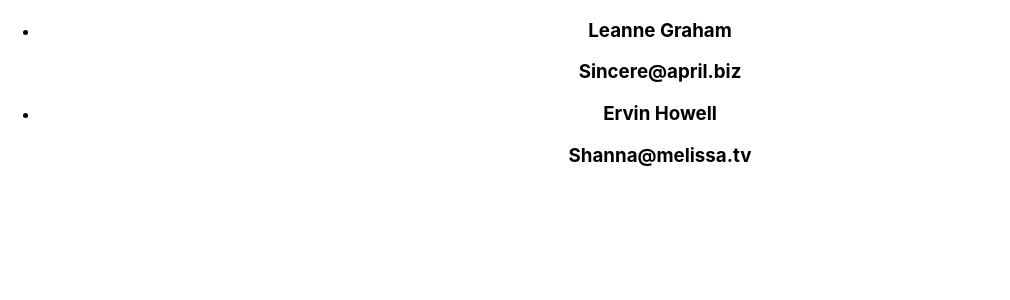
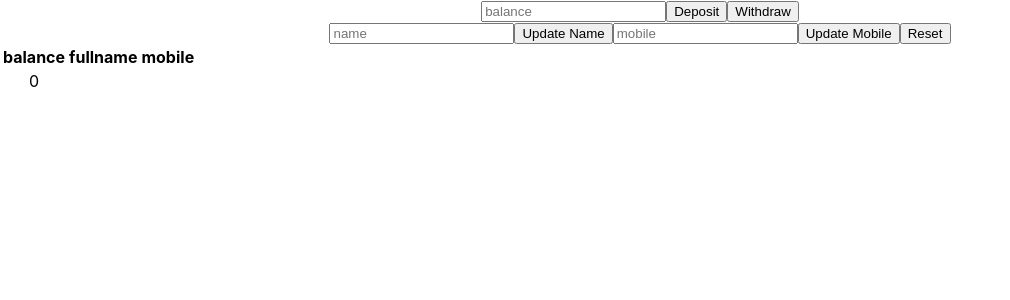
Before and after one commit to sriram41/new-react-practice, a React (Create React App) app: page / in a window 1280 px wide. Shown: the top 300 px of the page, without its empty margins (0-1010 px from the left). Built offline with nearby package versions, Linux system fonts and the light colour scheme.

Commit message:
updated redux

```diff
--- a/package.json
+++ b/package.json
@@ -6,7 +6,9 @@
     "cra-template": "1.2.0",
     "react": "^19.0.0",
     "react-dom": "^19.0.0",
+    "react-redux": "^9.2.0",
     "react-scripts": "5.0.1",
+    "redux": "^5.0.1",
     "web-vitals": "^4.2.4"
   },
   "scripts": {
--- a/src/App.js
+++ b/src/App.js
@@ -8,11 +8,15 @@ import Index2 from './components/index2';
 import Index3 from './components/index3';
 import Index4 from './components/index4';
 import IndexFullUseState from './components/index5';
+import CallbackIndex from './components/parentcom';
+import ReduxAccount from './components/reduxaccount';
+import ReduxForm from './components/reduxform';
 
 function App() {
   return (
     <div className="App">
-      <ContextIndex />
+      <ReduxForm/>
+     <ReduxAccount />
     </div>
   );
 }
--- a/src/components/newrequest.js
+++ b/src/components/newrequest.js
@@ -2,7 +2,7 @@ import React from 'react'
 
 const newrequest = () => {
   return (
-    <div>newrequest some thing special total contained testing</div>
+    <div>newrequest some thing special total contained , stash is doing</div>
   )
 }
 
--- /dev/null
+++ b/src/components/parentcom.js
@@ -0,0 +1,28 @@
+// import React, { use, useState } from "react";
+// import Button from "./button";
+
+
+// const CallbackIndex = () => {
+
+//     const [count, setCount] = useState(0)
+//     const [salary, setSalary] = useState(7000)
+
+//     const increment = () => {
+//         setCount(count+1)
+//     }
+
+//     const salarys = () => {
+//         setSalary(salary+1000)
+//     }
+
+//     return (
+//         <div>
+//             // <Count number={count} />
+//             <Button clickhandler = {salarys}>salary</Button>
+//             <Button clickhandler = {increment}>increment</Button>
+//         </div>
+
+//     )
+// }
+
+// export default CallbackIndex
--- /dev/null
+++ b/src/components/redux.js
@@ -0,0 +1,33 @@
+import { createStore } from 'redux';
+
+const initialstate = {
+  fullname: '',
+  mobile: '', // Correct field name here
+  balance: 0,
+};
+
+const reducer = (state = initialstate, action) => {
+  switch (action.type) {
+    case 'deposit':
+      return { ...state, balance: state.balance + +action.payload };
+
+    case 'withdraw':
+      return { ...state, balance: state.balance - +action.payload };
+
+    case 'mobileupdate':
+      return { ...state, mobile: action.payload }; // Correct field name here
+
+    case 'fullnameupdate':
+      return { ...state, fullname: action.payload };
+
+    case 'reset':
+      return initialstate;
+
+    default:
+      return state;
+  }
+};
+
+const store = createStore(reducer);
+
+export default store;
--- /dev/null
+++ b/src/components/reduxaccount.js
@@ -0,0 +1,30 @@
+import { useSelector } from "react-redux";
+
+const ReduxAccount = () => {
+
+    const data = useSelector((state) => {
+        return state
+    })
+
+    return (
+        <div>
+            <table>
+                <tbody>
+                <tr>
+                    <th>balance</th>
+                    <th>fullname</th>
+                    <th>mobile</th>
+                </tr>
+                <tr>
+                    <td>{data.balance}</td>
+                    <td>{data.fullname}</td>
+                    <td>{data.mobile}</td>
+                </tr>
+                </tbody>
+            </table>
+
+        </div>
+    )
+}
+
+export default ReduxAccount
--- /dev/null
+++ b/src/components/reduxform.js
@@ -0,0 +1,86 @@
+import { useState } from "react";
+import { useDispatch } from "react-redux";
+
+const ReduxForm = () => {
+  const [balanceCount, setBalanceCount] = useState('');
+  const [names, setNames] = useState('');
+  const [mobiles, setMObile] = useState('');
+
+  const dispatch = useDispatch();
+
+  return (
+    <div>
+      <form>
+        <div>
+          <input
+            type="number"
+            placeholder="balance"
+            value={balanceCount}
+            onChange={(e) => setBalanceCount(e.target.value)}
+          />
+          <button
+            type="button"
+            onClick={() => {
+              dispatch({ type: 'deposit', payload: balanceCount });
+              setBalanceCount('');
+            }}
+          >
+            Deposit
+          </button>
+          <button
+            type="button"
+            onClick={() => {
+              dispatch({ type: 'withdraw', payload: balanceCount });
+              setBalanceCount('');
+            }}
+          >
+            Withdraw
+          </button>
+        </div>
+
+        <input
+          type="text"
+          placeholder="name"
+          value={names}
+          onChange={(e) => setNames(e.target.value)}
+        />
+        <button
+          type="button"
+          onClick={() => {
+            dispatch({ type: 'fullnameupdate', payload: names });
+            setNames('');
+          }}
+        >
+          Update Name
+        </button>
+
+        <input
+          type="text"
+          placeholder="mobile"
+          value={mobiles}
+          onChange={(e) => setMObile(e.target.value)}
+        />
+        <button
+          type="button"
+          onClick={() => {
+            dispatch({ type: 'mobileupdate', payload: mobiles });
+            setMObile(''); // Clear mobile input after dispatch
+          }}
+        >
+          Update Mobile
+        </button>
+
+        <button
+          type="button"
+          onClick={() => {
+            dispatch({ type: 'reset' });
+          }}
+        >
+          Reset
+        </button>
+      </form>
+    </div>
+  );
+};
+
+export default ReduxForm;
```
Also changed, not shown: src/components/button.js (added, +9 -0 lines), src/index.js (+5 -3 lines), 1 other file (tests, documents, lock files or other folders).
